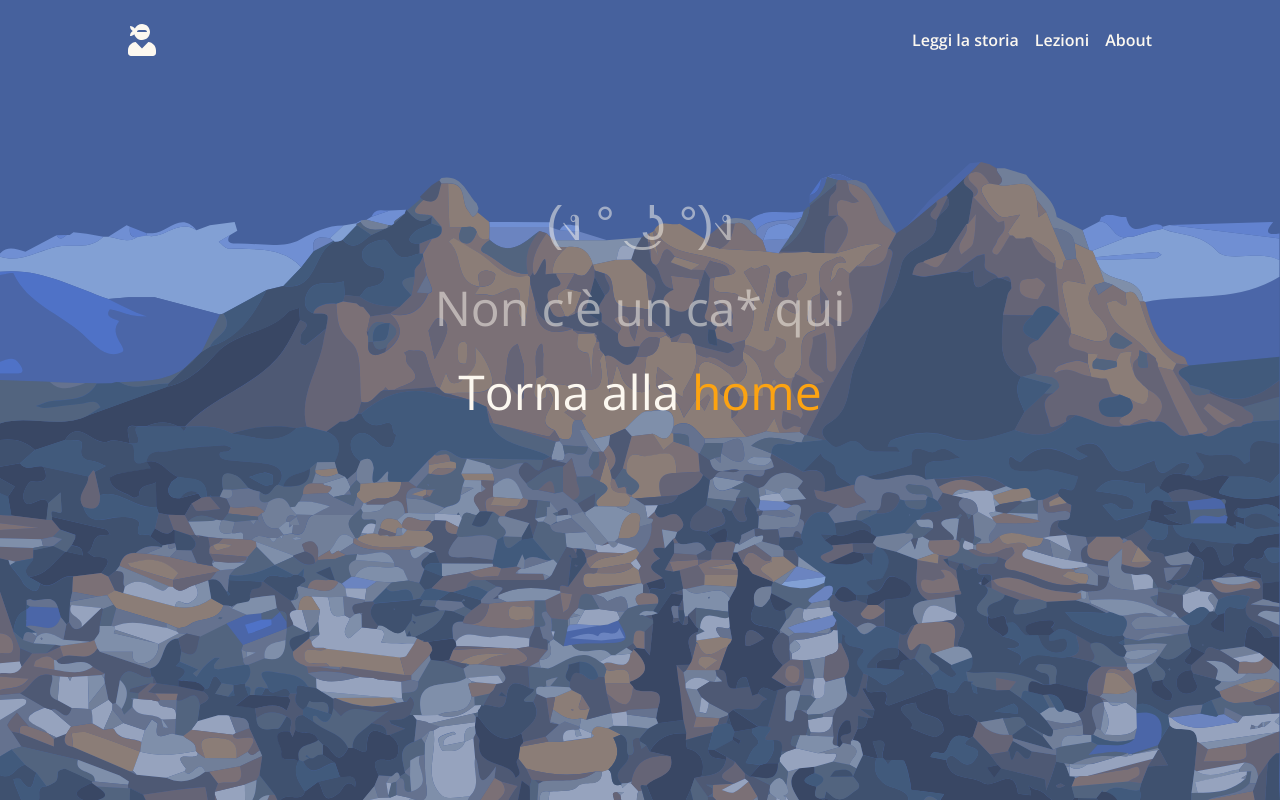
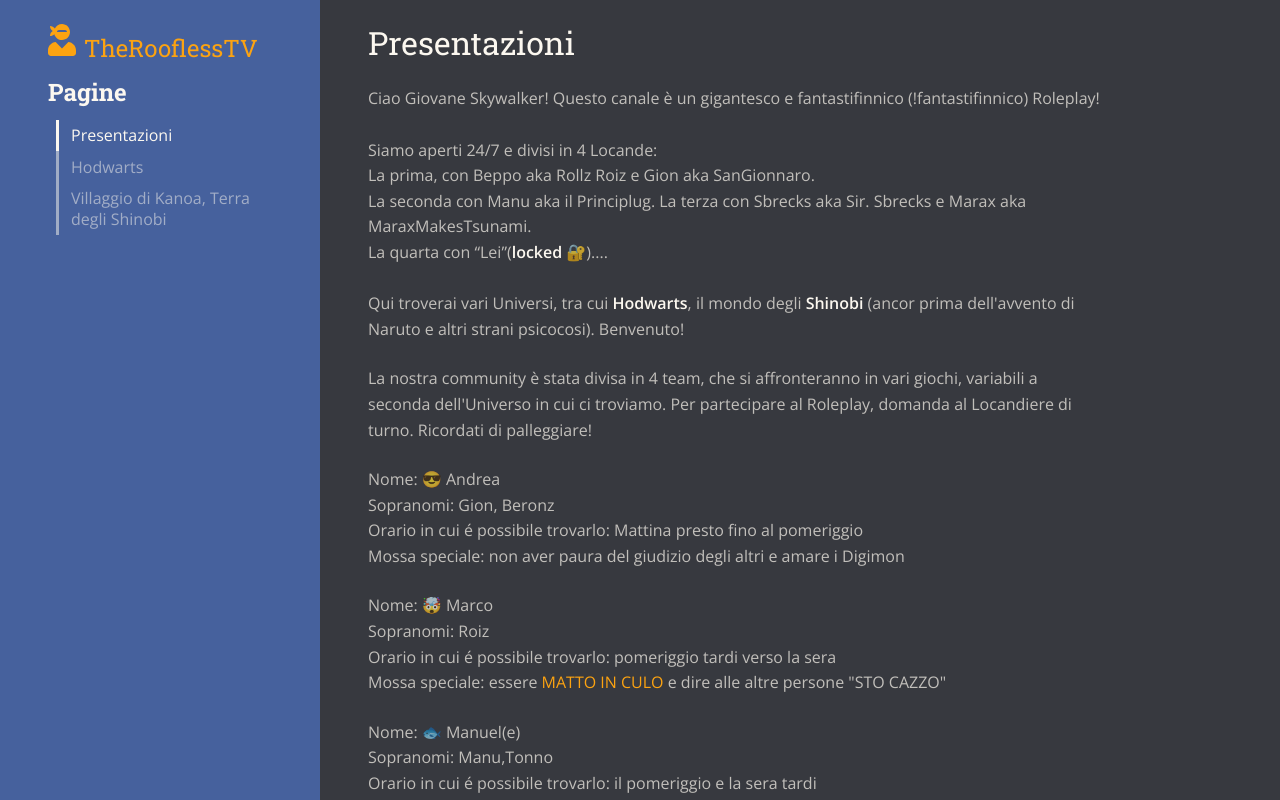
Before and after one commit to Sbax/therooflesstv, a React (Create React App) app: page /pages/presentazioni in a window 1280 px wide. Built offline with nearby package versions, Linux system fonts and the light colour scheme.

Commit message:
Fixed styles

```diff
--- a/src/Home.js
+++ b/src/Home.js
@@ -68,7 +68,7 @@
 const Home = () => {
   return (
     <>
-      <Navbar />
+      <Navbar transparent={true} />
       <DecoratedPage>
         <Center>
           <Title>The Roofless TV</Title>
--- a/src/Navbar.js
+++ b/src/Navbar.js
@@ -6,7 +6,8 @@
 import { breakpoints, theme } from './theme/theme';
 
 const Container = styled.header`
-  background: ${theme.primary};
+  background: ${({ transparent }) =>
+    transparent ? 'transparent' : theme.primary};
   padding: 1.5rem 2rem;
 
   position: sticky;
@@ -44,9 +45,9 @@
   }
 `;
 
-const Navbar = () => {
+const Navbar = ({ transparent }) => {
   return (
-    <Container>
+    <Container transparent={transparent}>
       <Content>
         <HomeIcon>
           <Link href="/">
--- a/src/Page.js
+++ b/src/Page.js
@@ -1,10 +1,13 @@
+import chroma from 'chroma-js';
 import React from 'react';
 import styled from 'styled-components';
 import { v4 as uuidv4 } from 'uuid';
 import { Link as WouterLink } from 'wouter';
-import { breakpoints, fontFamily } from './theme/theme';
+import { breakpoints, fontFamily, theme } from './theme/theme';
 
 const Container = styled.section`
+  max-height: 100vh;
+  overflow: auto;
   padding: 2rem;
 
   @media only screen and (min-width: ${breakpoints.tablet}) {
@@ -19,6 +22,7 @@
 const Title = styled.h1`
   font-size: 2rem;
   font-family: ${fontFamily.serif};
+  line-height: 1.2;
 `;
 
 const Picture = styled.img`
@@ -28,7 +32,17 @@
 
 const Body = styled.p`
   margin-bottom: 1rem;
-  line-height: 1.4;
+  line-height: 1.6;
+
+  max-width: 80ch;
+
+  color: ${chroma(theme.offWhite).alpha(0.7)};
+
+  strong,
+  b {
+    color: ${theme.offWhite};
+    font-weight: bolder;
+  }
 `;
 
 const Link = styled(WouterLink)`
--- a/src/Pages.js
+++ b/src/Pages.js
@@ -56,8 +56,10 @@
     opacity: 0.5;
 
     border-left: 0.2em solid ${theme.offWhite};
-    padding: 0.5em 0;
+    padding: 0.33em 0;
     padding-left: 0.75em;
+
+    line-height: 1.3;
 
     > a {
       color: ${theme.offWhite};
@@ -114,9 +116,9 @@
         .replace('./', '')
         .replace('.json', '');
 
-    return values.map((value, index) => ({
+    return values.map(({ slug, ...value }, index) => ({
       ...value,
-      slug: toKebabCase(keys[index]),
+      slug: slug || toKebabCase(keys[index]),
     }));
   })(require.context('./data/pages', true, /.*.json/));
 
```
